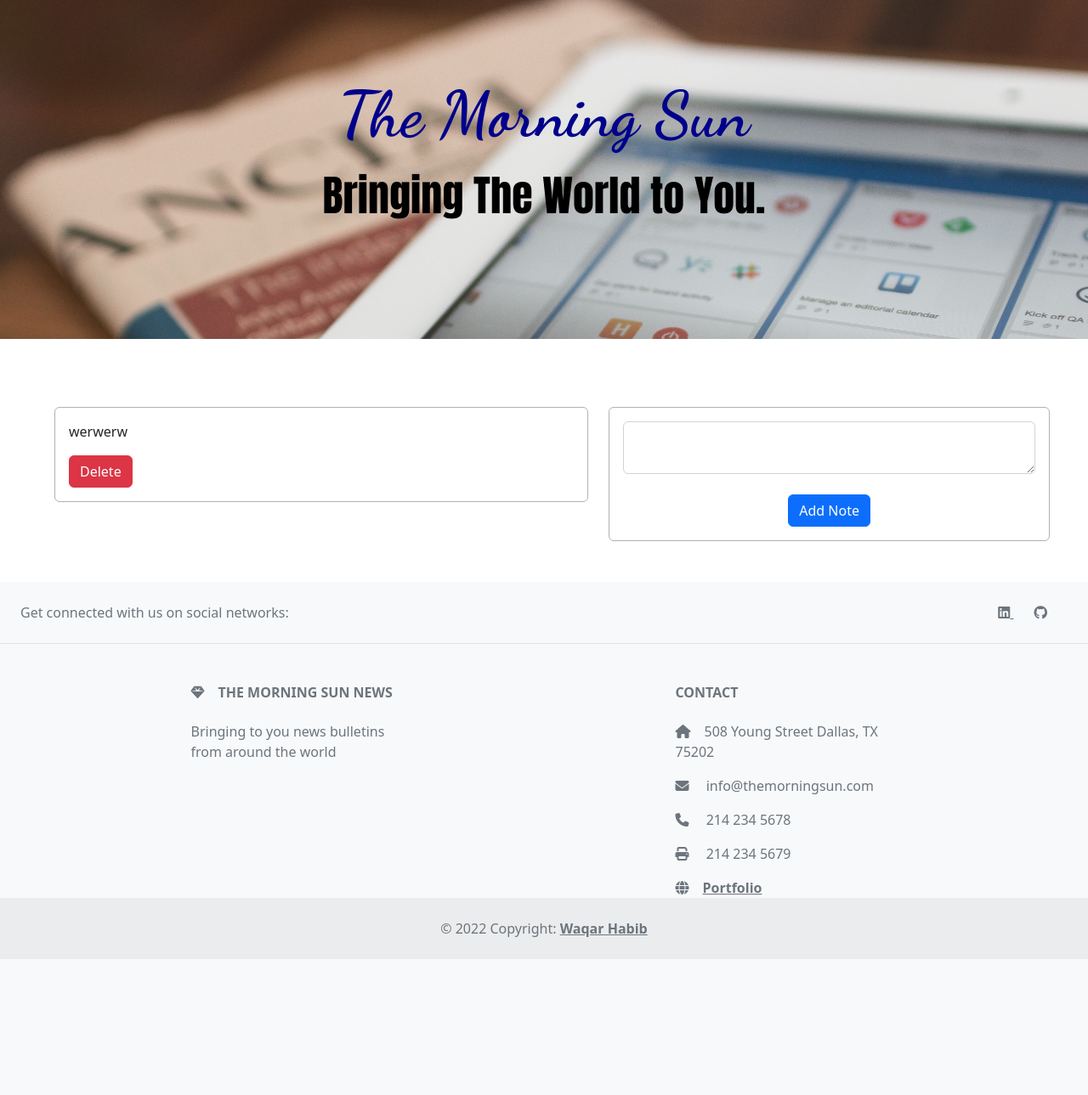
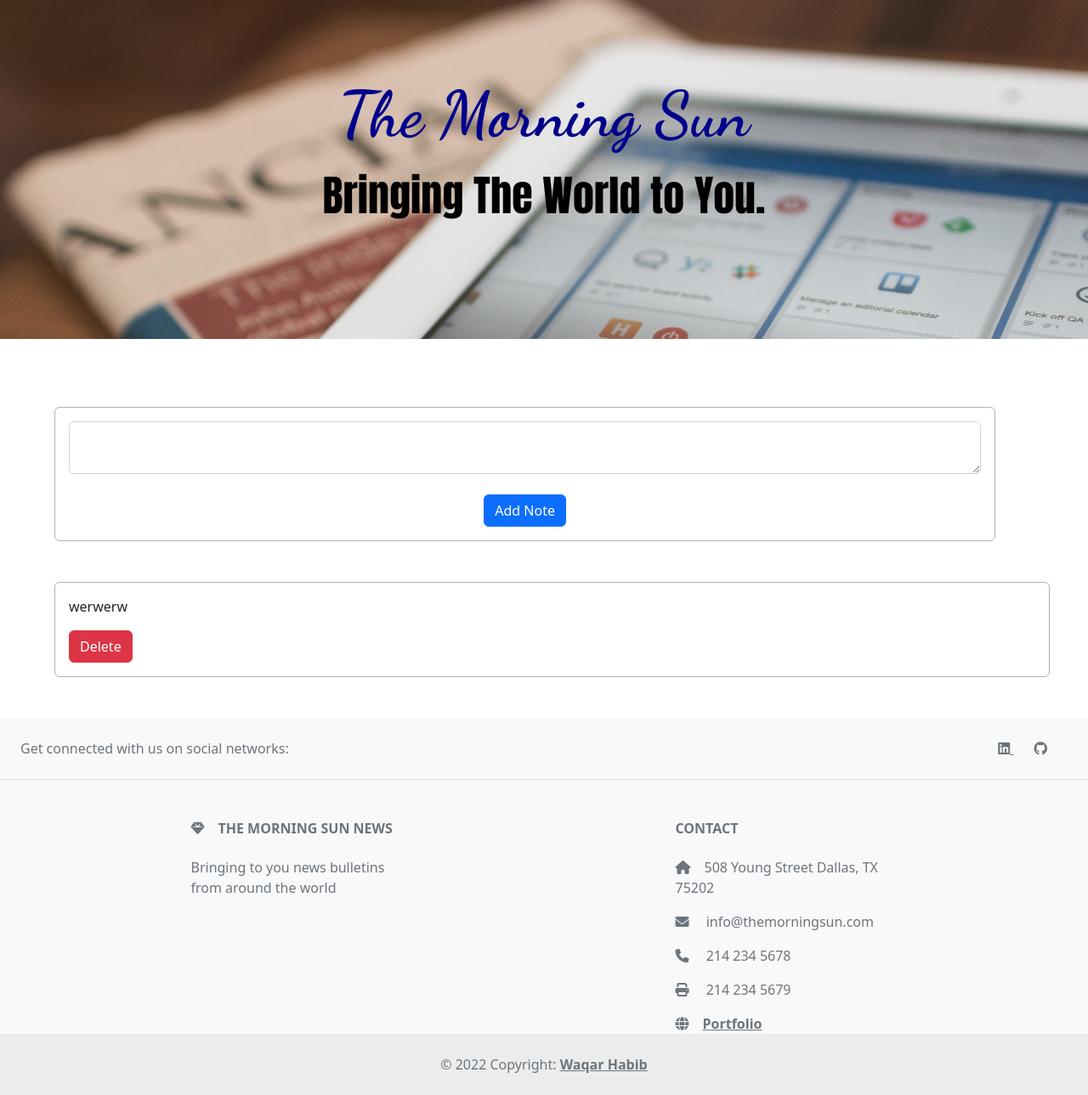
Before and after one commit to waqar-habib/flask, a Flask app: page /notes in a window 1280 px wide. Shown: the part 57-1346 px from the top of the page at 85% size. Before the commit the page ends 1186 px from the top, so only its background shows below. Run offline with Flask 2, Linux system fonts and the light colour scheme; a user stored in the database is signed in; data comes from the database, SQL or seed files in the repository; both versions use the stored data as it was after the commit; some libraries are stand-ins or nearby versions.

Commit message:
working code: fixed notes css

```diff
--- a/auth_app/templates/notes.html
+++ b/auth_app/templates/notes.html
@@ -15,7 +15,24 @@
     </div>
   </div>
   <div class="row notesRow">
-    <div class="col-6" style="margin-left: 4rem; ">
+    <div class="col-11">
+      <div
+      class="card addNote"
+      style="margin-bottom: 3rem; margin-left: 4rem;"
+    >
+      <div class="card-body">
+        <form method="POST">
+          <textarea name="note" id="note" class="form-control"></textarea>
+          <br />
+          <div align="center">
+            <button type="submit" class="btn btn-primary">Add Note</button>
+          </div>
+        </form>
+      </div>
+    </div>
+
+    </div>
+    <div class="col-11" style="margin-left: 4rem; ">
       {% for note in user.notes %}
       <div
         class="card notesCard"
@@ -30,23 +47,7 @@
       </div>
       {% endfor %}
     </div>
-    <div class="col-5">
-      <div
-      class="card addNote"
-      style="margin-bottom: 3rem"
-    >
-      <div class="card-body">
-        <form method="POST">
-          <textarea name="note" id="note" class="form-control"></textarea>
-          <br />
-          <div align="center">
-            <button type="submit" class="btn btn-primary">Add Note</button>
-          </div>
-        </form>
-      </div>
-    </div>
 
-    </div>
   </div>
 </div>
 
```
Also changed, not shown: auth_app/database.db.
